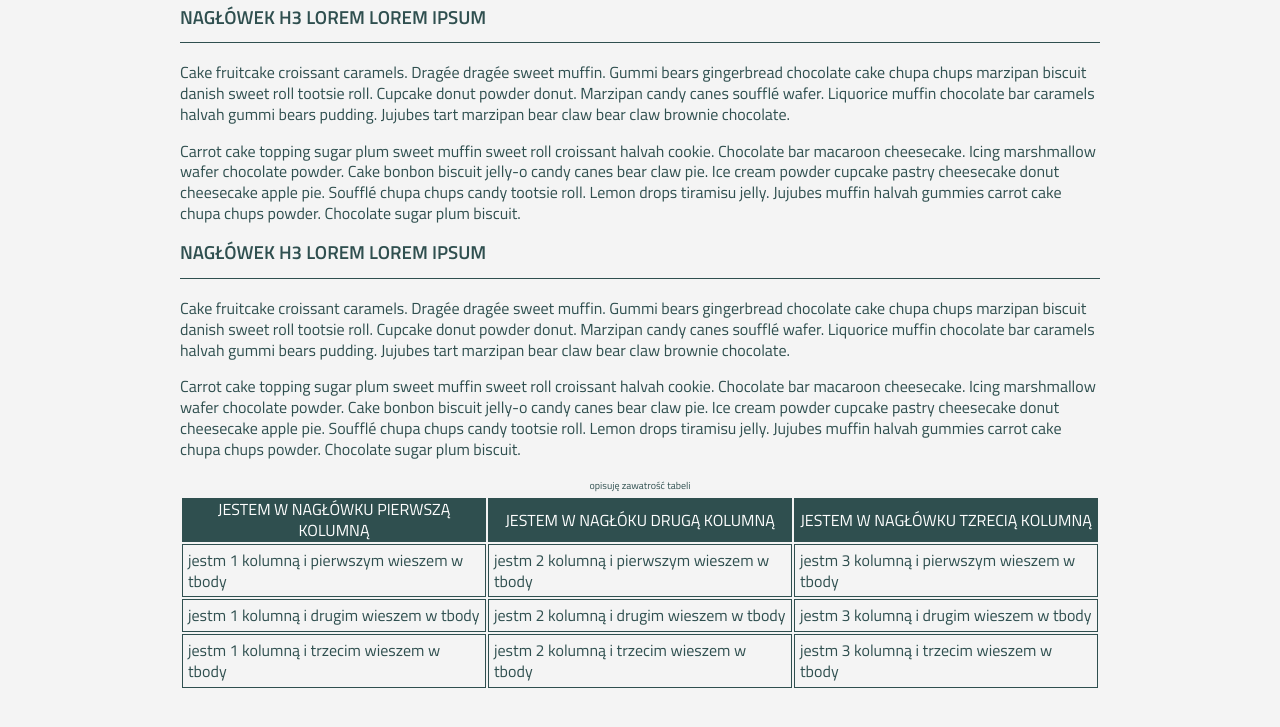
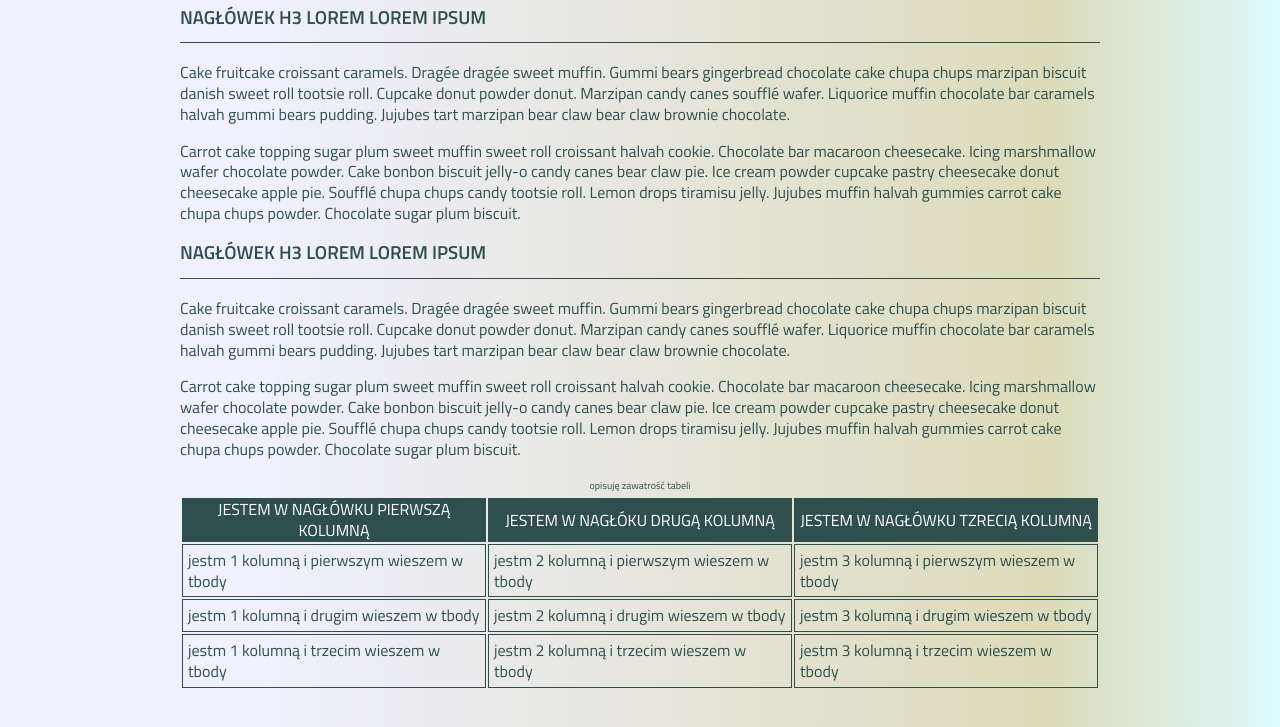
Before and after one commit to Maria-Siedlik/homepage, a plain HTML site: page index.html in a window 1280 px wide. Shown: the part 235-962 px from the top of the page. Drawn offline with nearby package versions, Linux system fonts and the light colour scheme.

Commit message:
gradient

```diff
--- a/style.css
+++ b/style.css
@@ -3,7 +3,13 @@ body {
    font-family: 'Titillium Web', sans-serif;
    line-height: 1.3em;
    font-weight: 400;
-   background: #f4f4f4;
+   background: rgb(240, 240, 255);
+   background: linear-gradient(
+      90deg,
+      rgba(240, 240, 255, 1) 20%,
+      rgba(220, 219, 185, 1) 82%,
+      rgba(28, 226, 245, 0.15177408854166663) 100%
+   );
 }
 h1,
 h2,
```
